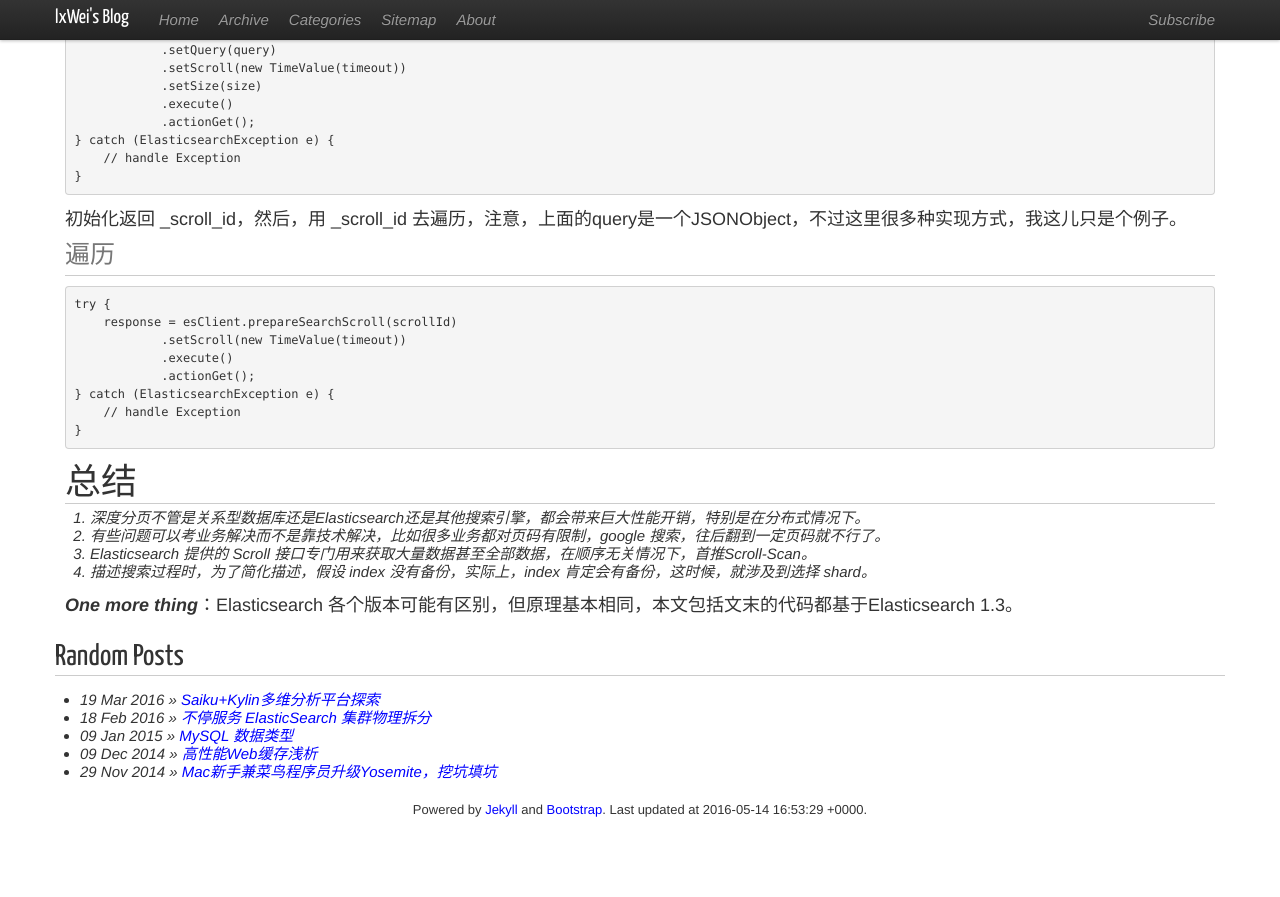
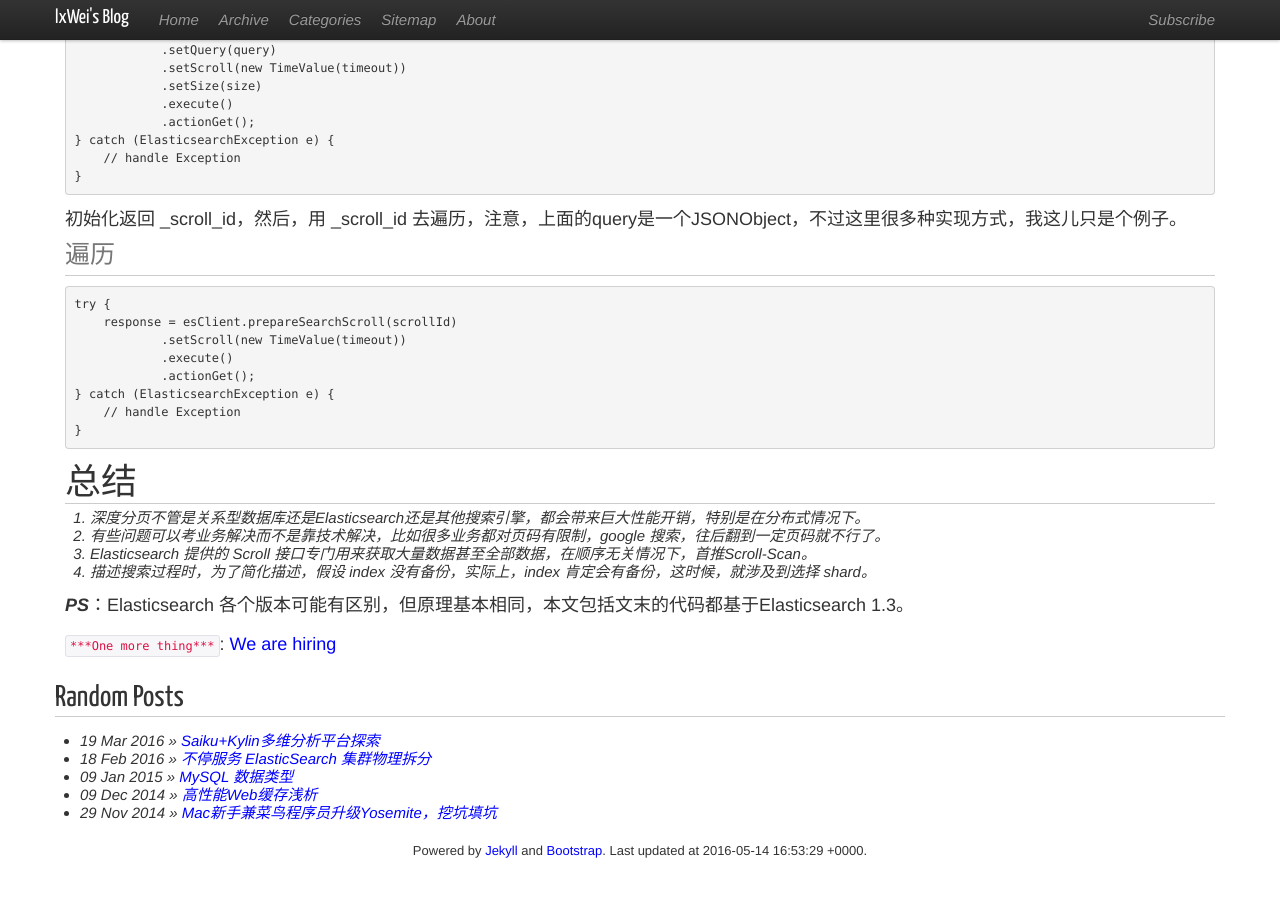
Before and after one commit to lxWei/lxwei.github.com, a Jekyll site: the page built from _posts/2016/2016-05-14-使用scroll实现Elasticsearch数据遍历和深度分页.md, in a window 1280 px wide and 900 px high, scrolled down 3882 px. Shown: the top 897 px of the window. Built offline with Jekyll 4.4.1, drawn with Linux system fonts in a browser that asks for light colours; nearby versions of some CDN libraries; comment, search, counter and statistics services are not loaded; before the commit the page ends 4741 px from its top, so only the background shows below that.

```diff
--- a/_posts/2016/2016-05-14-使用scroll实现Elasticsearch数据遍历和深度分页.md
+++ b/_posts/2016/2016-05-14-使用scroll实现Elasticsearch数据遍历和深度分页.md
@@ -168,7 +168,11 @@
 3. Elasticsearch 提供的 Scroll 接口专门用来获取大量数据甚至全部数据，在顺序无关情况下，首推Scroll-Scan。
 4. 描述搜索过程时，为了简化描述，假设 index 没有备份，实际上，index 肯定会有备份，这时候，就涉及到选择 shard。
 
-***One more thing***：Elasticsearch 各个版本可能有区别，但原理基本相同，本文包括文末的代码都基于Elasticsearch 1.3。
+***PS***：Elasticsearch 各个版本可能有区别，但原理基本相同，本文包括文末的代码都基于Elasticsearch 1.3。
+
+`***One more thing***`: [We are hiring][3]
+
+[3]: http://job.youzan.com/?user=konggu#64 "hire"
 
 
 
```
